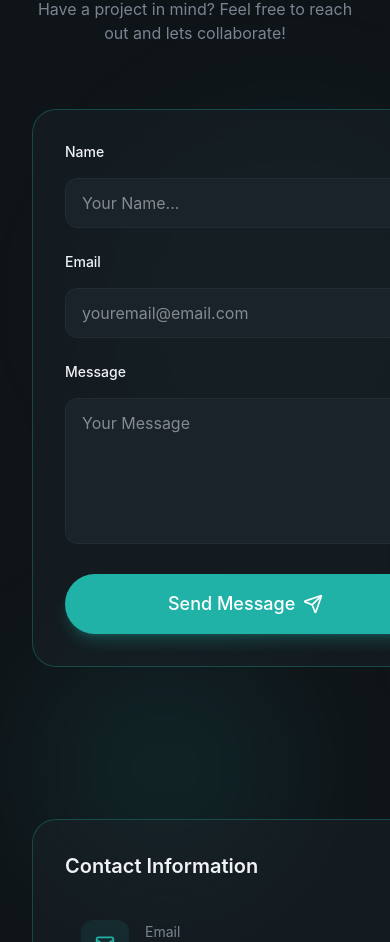
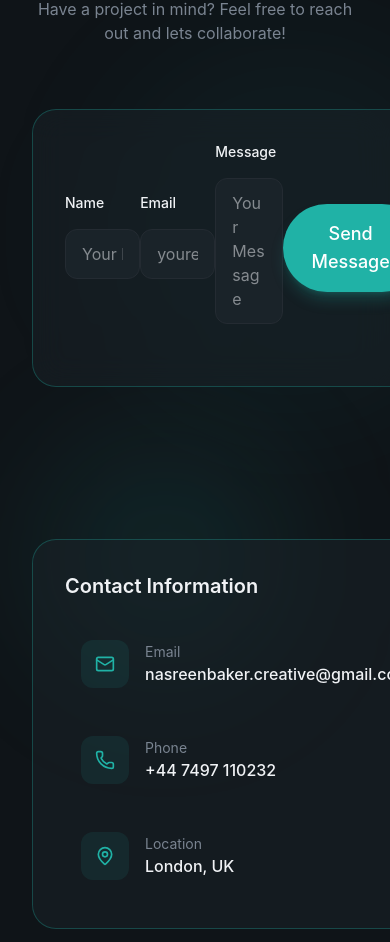
Before and after one commit to STEM-Girlie/React-TailwindCSS-Personal-Portfolio, a React (Vite) app: page / in a window 390 px wide. Shown: the part 8836-9778 px from the top of the page. Built offline with nearby package versions, Linux system fonts and the light colour scheme.

Commit message:
mobile view edits

```diff
--- a/src/sections/Contact.jsx
+++ b/src/sections/Contact.jsx
@@ -113,7 +113,10 @@ rounded-full blur-3xl"
 
         <div className="grid lg:grid-cols-2 gap-8 w-full max-w-5xl mx-auto ">
           <div className="glass p-8 rounded-3xl border border-primary/30 animate-fade-in animation-delay-400 ">
-            <form className="space-y-6 " onSubmit={handleSubmit}>
+            <form
+              className="space-y-6 container mx-auto flex items-center"
+              onSubmit={handleSubmit}
+            >
               <div>
                 <label
                   htmlFor="name"
```
